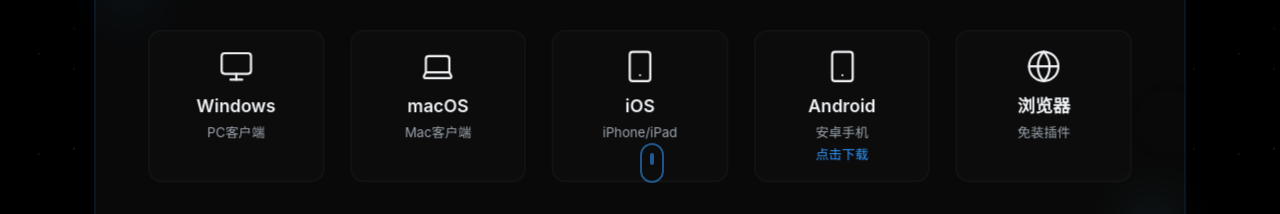
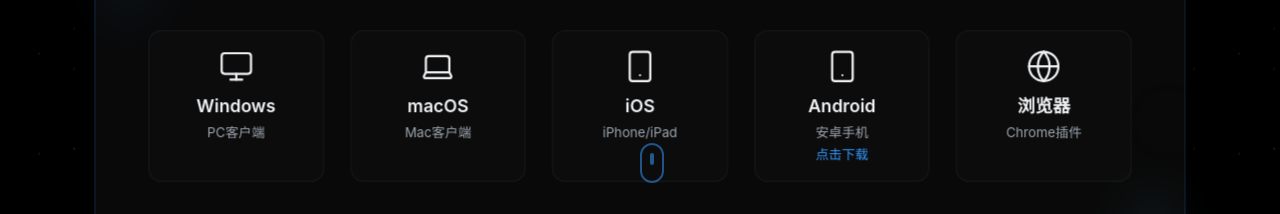
Before and after one commit to Alexneilcaiqiqi/vivid-palette-ai, a React (Vite) app: page / in a window 1280 px wide. Shown: the part 860-1074 px from the top of the page. Built offline with nearby package versions, Linux system fonts and the light colour scheme.

Commit message:
Refactor: Change "免装插件" to "Chrome插件"

```diff
--- a/src/components/Hero.tsx
+++ b/src/components/Hero.tsx
@@ -81,7 +81,7 @@ const Hero = () => {
             }, {
               name: "浏览器",
               icon: <Globe className="w-8 h-8 text-foreground" strokeWidth={1.5} />,
-              desc: "免装插件",
+              desc: "Chrome插件",
               downloadUrl: null
             }].map((platform, index) => <div key={platform.name} className={`p-2 sm:p-3 md:p-4 bg-card/30 rounded-xl border border-border/50 hover-float hover:border-primary/50 transition-all duration-300 ${platform.downloadUrl ? 'cursor-pointer' : ''}`} style={{
               animationDelay: `${index * 0.1}s`
```
